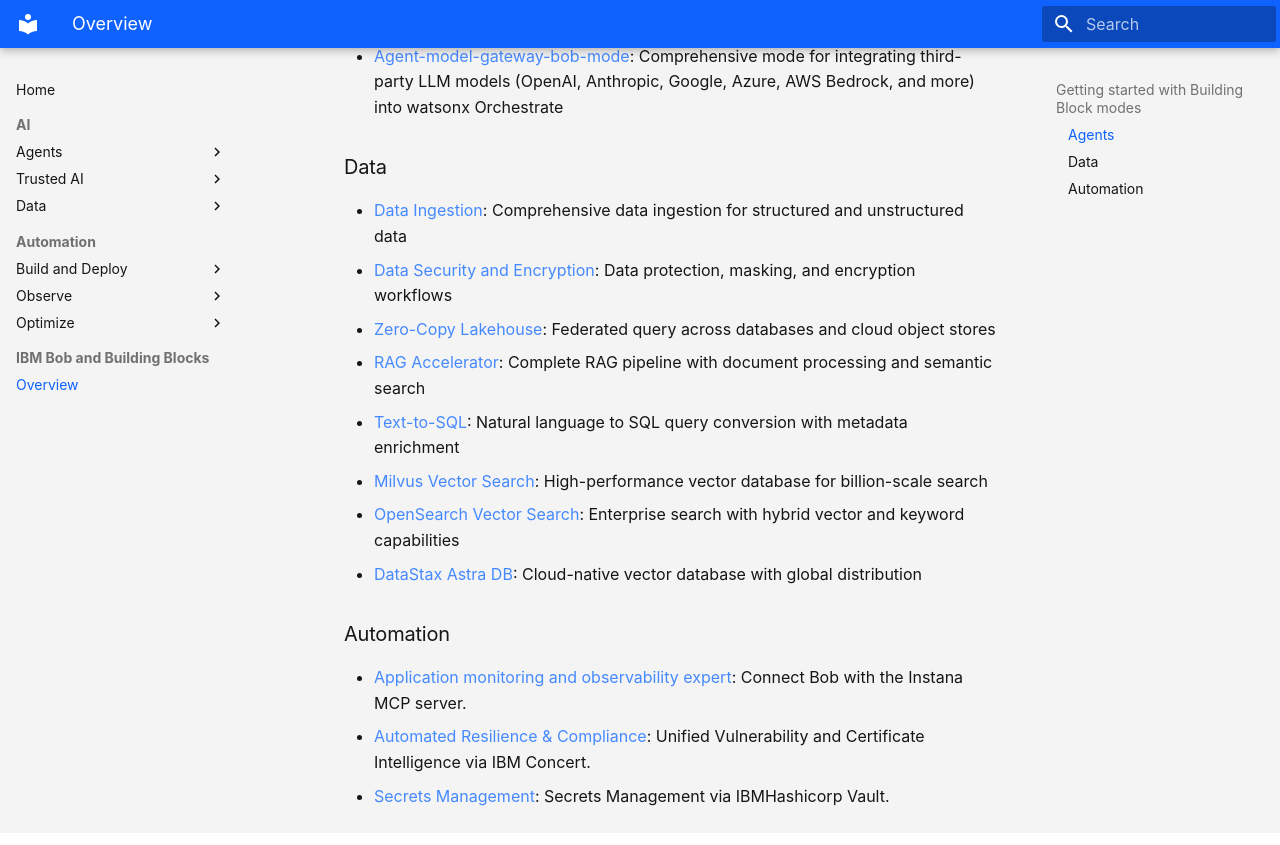
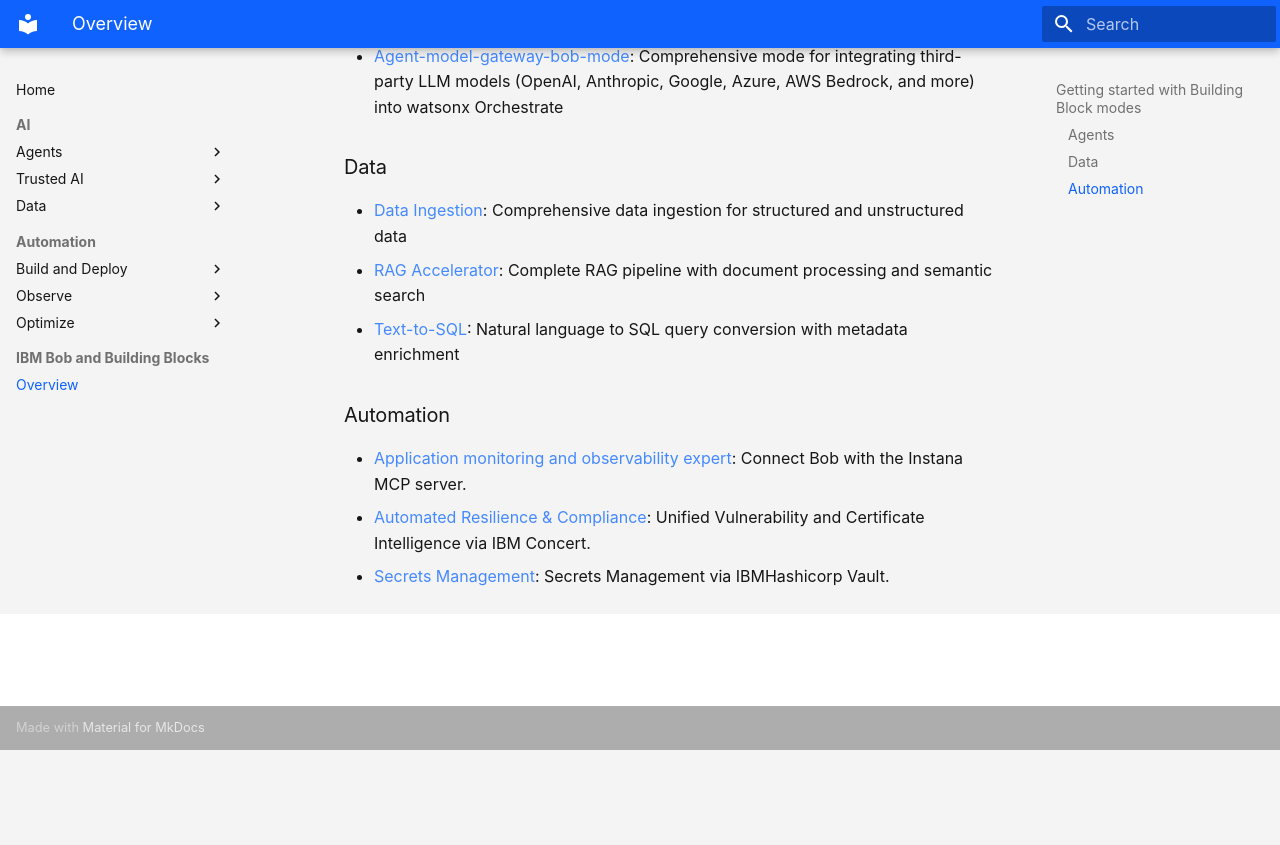
Before and after one commit to ibm-self-serve-assets/building-blocks-docs, an MkDocs documentation site: the page built from docs-src/ibm-bob/index.md, in a window 1280 px wide and 900 px high, scrolled down 988 px. Shown: the top 845 px of the window. Built offline with MkDocs 1.6.1 and Material for MkDocs 9.7.7, drawn with Linux system fonts in a browser that asks for light colours; after the commit the page ends 1738 px from its top, so only the background shows below that.

Commit message:
Update index.md

```diff
--- a/docs-src/ibm-bob/index.md
+++ b/docs-src/ibm-bob/index.md
@@ -23,13 +23,9 @@
 
 ### Data
 - [Data Ingestion](https://github.com/ibm-self-serve-assets/building-blocks/blob/main/data-for-ai/data-ingestion/bob-modes/base-modes): Comprehensive data ingestion for structured and unstructured data
-- [Data Security and Encryption](https://github.com/ibm-self-serve-assets/building-blocks/blob/main/data-for-ai/data-security-and-encryption/bob-modes/base-modes): Data protection, masking, and encryption workflows
-- [Zero-Copy Lakehouse](https://github.com/ibm-self-serve-assets/building-blocks/blob/main/data-for-ai/zero-copy-lakehouse/bob-modes/base-modes): Federated query across databases and cloud object stores
 - [RAG Accelerator](https://github.com/ibm-self-serve-assets/building-blocks/blob/main/data-for-ai/question-and-answer/rag/bob-modes/base-modes): Complete RAG pipeline with document processing and semantic search
 - [Text-to-SQL](https://github.com/ibm-self-serve-assets/building-blocks/blob/main/data-for-ai/question-and-answer/text-to-sql/bob-modes/base-modes): Natural language to SQL query conversion with metadata enrichment
-- [Milvus Vector Search](https://github.com/ibm-self-serve-assets/building-blocks/blob/main/data-for-ai/vector-search/milvus/bob-modes/base-modes): High-performance vector database for billion-scale search
-- [OpenSearch Vector Search](https://github.com/ibm-self-serve-assets/building-blocks/blob/main/data-for-ai/vector-search/opensearch/bob-modes/base-modes): Enterprise search with hybrid vector and keyword capabilities
-- [DataStax Astra DB](https://github.com/ibm-self-serve-assets/building-blocks/blob/main/data-for-ai/vector-search/datastax-astradb/bob-modes/base-modes): Cloud-native vector database with global distribution
+
 
 ### Automation
 - [Application monitoring and observability expert](https://github.com/ibm-self-serve-assets/building-blocks/blob/main/observe/application-observability/bob-modes/base-modes/application-observability.zip): Connect Bob with the Instana MCP server.
```
